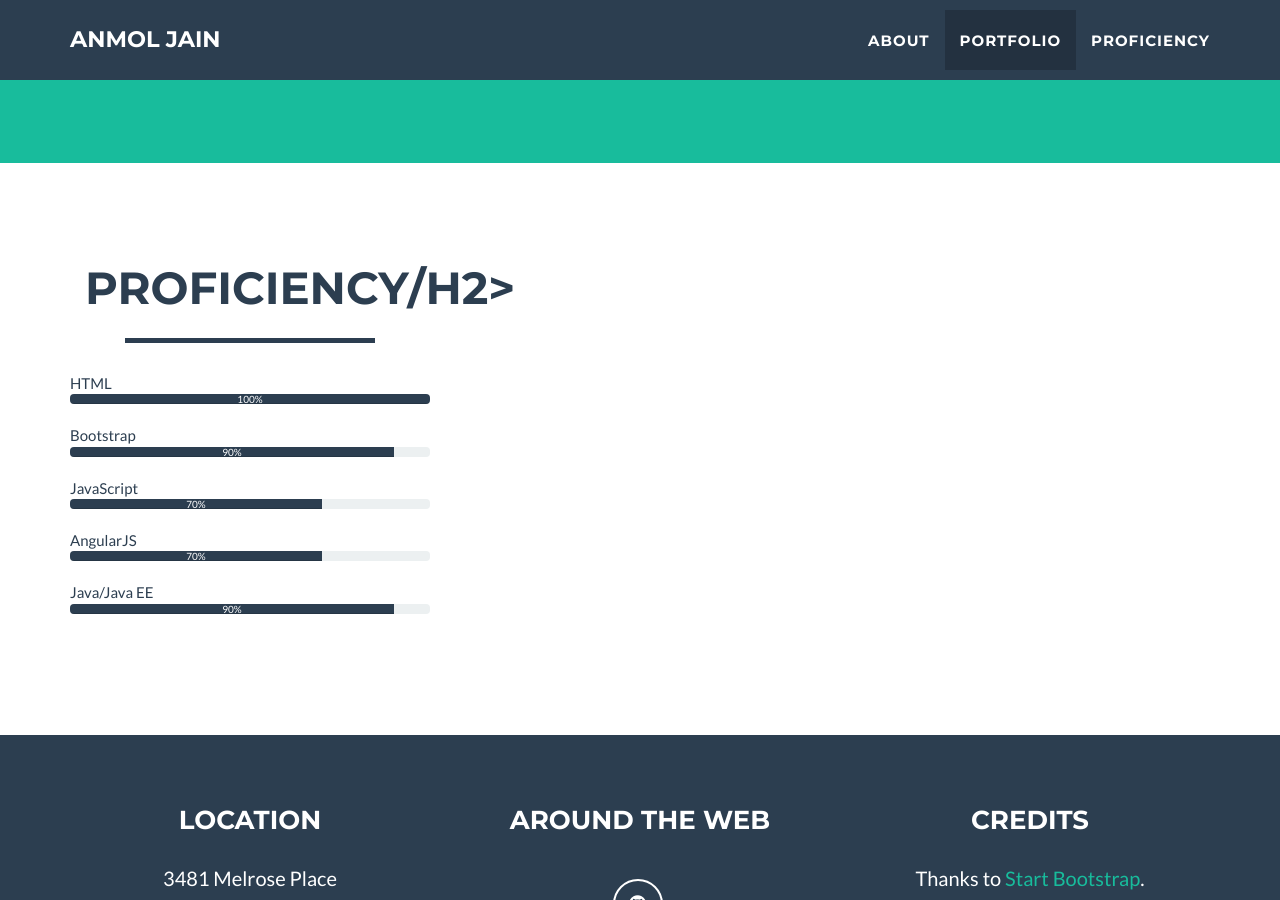
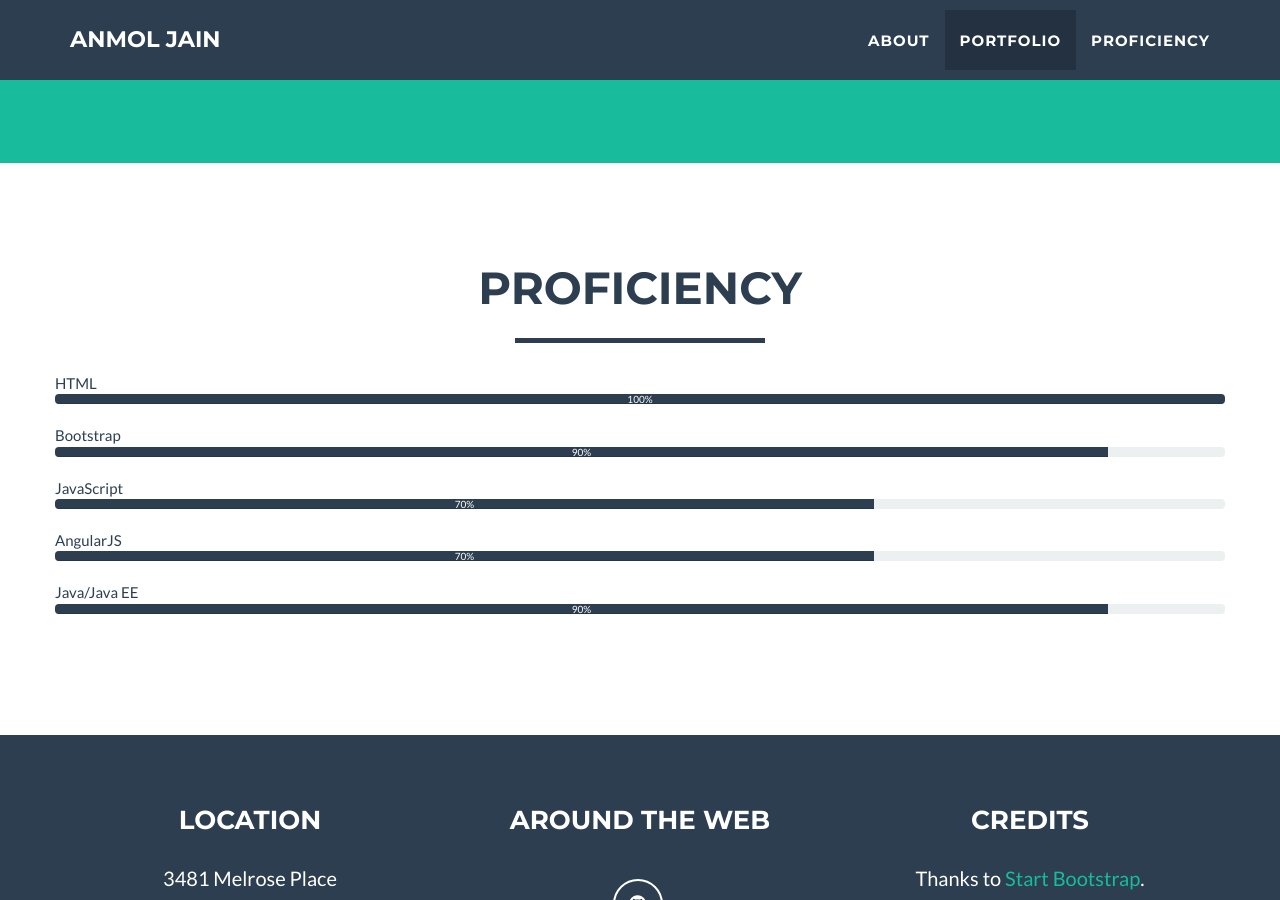
Before and after one commit to anmolaj/anmolaj.github.io, a Jekyll site: the page built from index.html, in a window 1280 px wide and 900 px high, scrolled down 1993 px. Built offline with Jekyll 4.4.1, drawn with Linux system fonts in a browser that asks for light colours.

Commit message:
Syntax Profieciency

```diff
--- a/_includes/proficiency.html
+++ b/_includes/proficiency.html
@@ -2,14 +2,15 @@
     <section id="proficiency">
     <div class="container">
     <div class="row">
-        <div class="col-md-4">
+        <!-- <div class="col-md-4"> -->
 
                 <div class="col-lg-12 text-center">
-                    <h2>Proficiency/h2>
+                    <h2>Proficiency</h2>
                     <hr class="star-primary">
                 </div>
+     </div>
 
-
+            <div class="row">
                 <div class="grid-block">
                     <ul class="list-unstyled list-skills">
 
@@ -80,6 +81,6 @@
 
                     </ul>
                 </div>
-                </div>
+                <!-- </div> -->
                 </div>
     </section>
```
